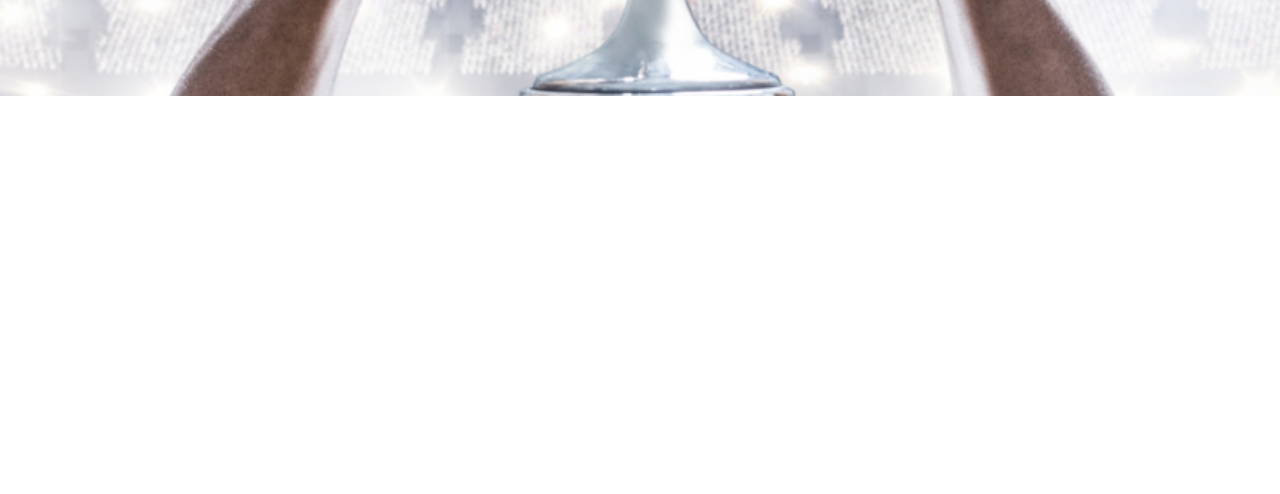
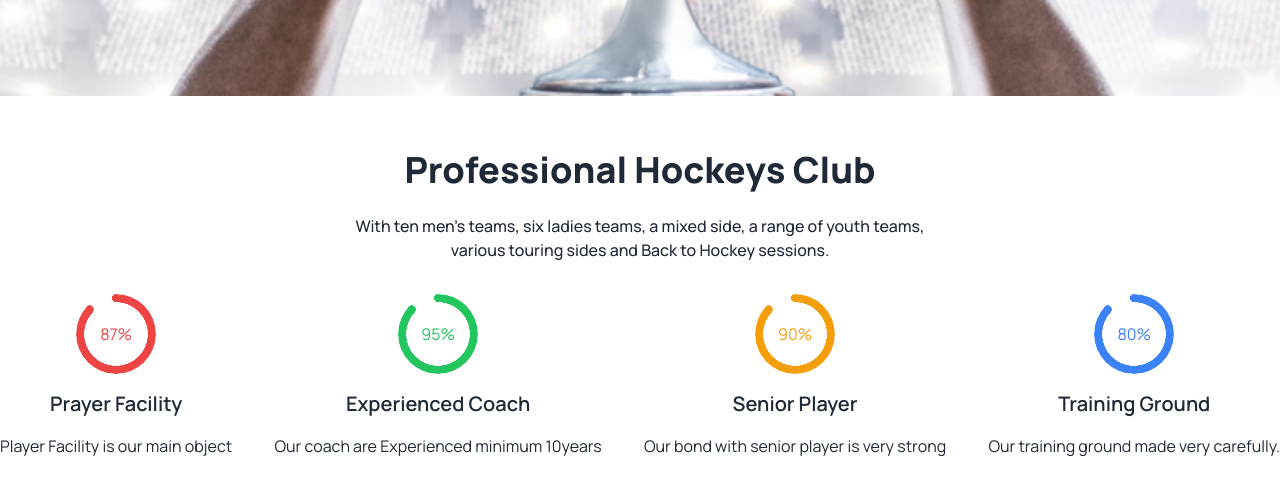
Before and after one commit to m-sarful/assignment-3, a plain HTML site: page index.html in a window 1280 px wide. Shown: the part 772-1266 px from the top of the page. Before the commit the page ends 874 px from the top, so only its background shows below. Drawn offline with nearby package versions, Linux system fonts and the light colour scheme.

Commit message:
added progressbar

```diff
--- a/index.html
+++ b/index.html
@@ -18,6 +18,7 @@
             extend: {
               colors: {
                 button: '#FF4240',
+                secondary: '#131318',
               }
             }
           }
@@ -139,6 +140,48 @@
     </header>
      <!-- main section here  -->
      <main>
+      <!-- club section  -->
+      <section class="my-12">
+        <div class="text-center">
+          <h1 class="text-4xl font-extrabold my-6 secondary">Professional Hockeys Club</h1>
+           <p class="font-medium">With ten men’s teams, six ladies teams, a mixed side, a range of youth teams, <br> various touring sides and Back to Hockey sessions.</p>
+        </div>
+         <!-- radial progress bar  -->
+         <div class="my-8">
+
+           <div class="flex gap-4 flex-col lg:flex-row justify-between">
+             <div class="text-center">
+            <div class="radial-progress text-red-500" style="--value:87;" role="progressbar">87%</div>
+            <h3 class="text-xl font-semibold my-4">Prayer Facility</h3>
+             <p class="text-base font-normal">Player Facility is our main object</p>
+            </div>
+             <div class="text-center">
+               <div class="radial-progress text-green-500" style="--value:87;" role="progressbar">95%</div>
+               <h3 class="text-xl font-semibold my-4">Experienced Coach</h3>
+               <p class="text-base font-normal">Our coach are Experienced minimum 10years</p>
+             </div>
+             <div class="text-center">
+               <div class="radial-progress text-amber-500" style="--value:87;" role="progressbar">90%</div>
+              <h3 class="text-xl font-semibold my-4">Senior Player</h3>
+                <p class="text-base font-normal">Our bond with senior player is very strong</p>
+             </div>
+              <div class="text-center">
+            <div class="radial-progress text-blue-500" style="--value:87;" role="progressbar">80%</div>
+            <h3 class="text-xl font-semibold my-4">Training Ground</h3>
+            <p class="text-base font-normal">Our training ground made very carefully.</p>
+           </div>
+
+           </div>
+
+         </div>
+      </section>
+
+
+
+
+
+
+
 
      </main>
       <!-- footer section here  -->
```
